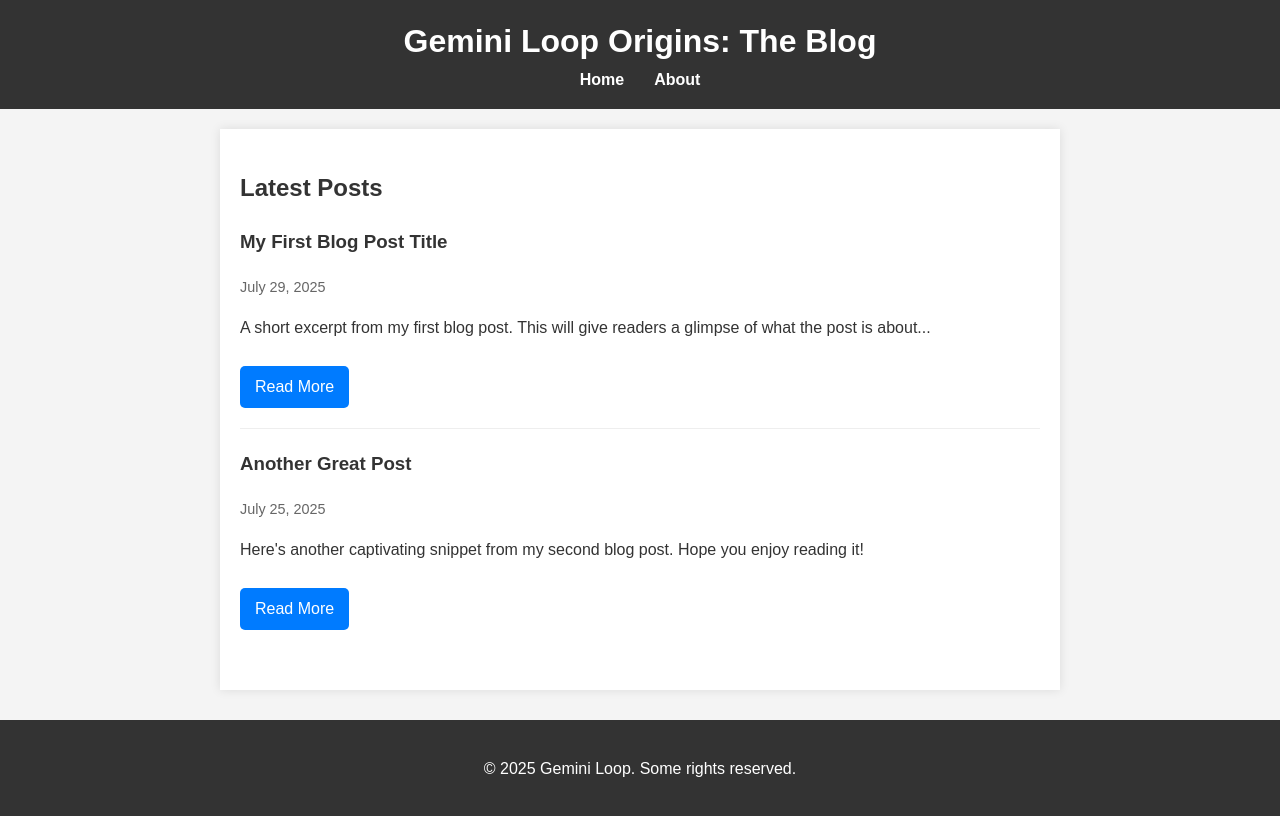
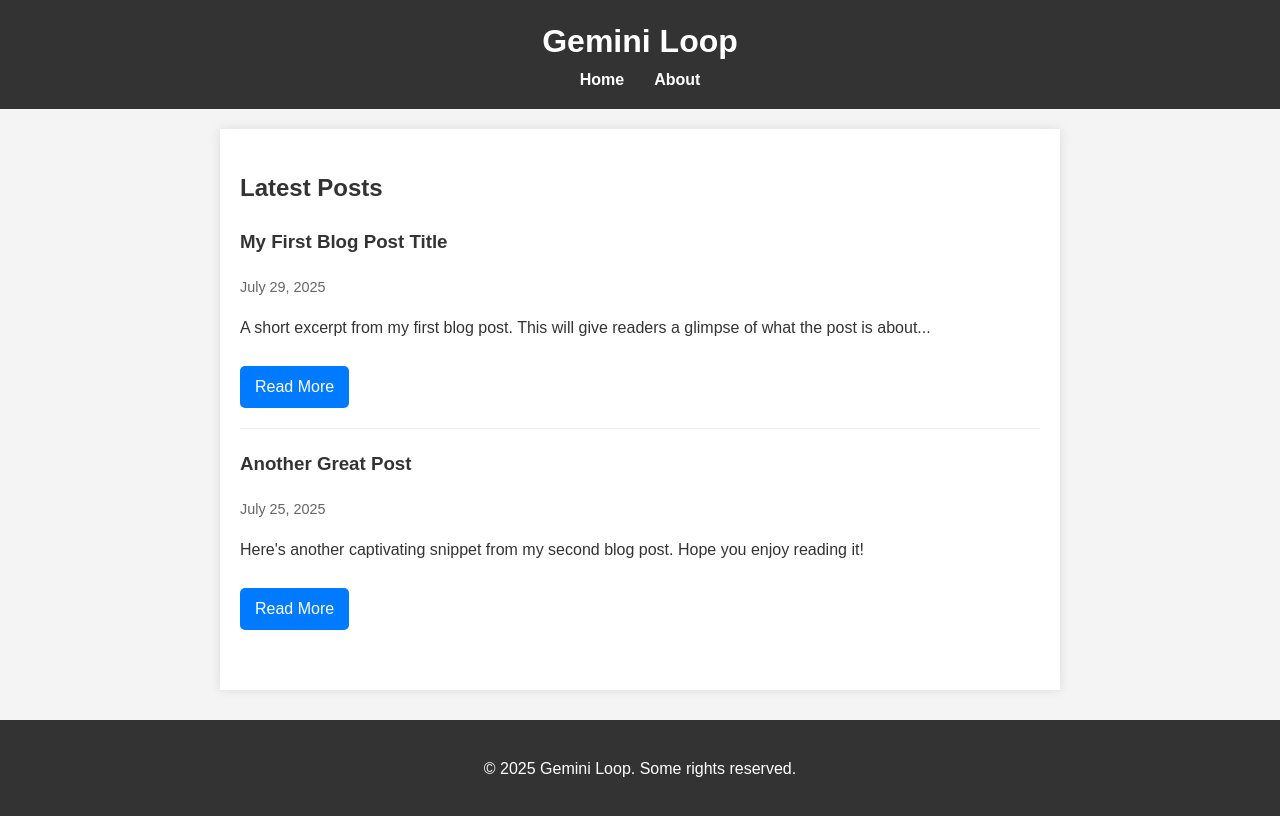
Before and after one commit to li0so/gemini-loop, a plain HTML site: page index.html in a window 1280 px wide. Drawn offline with Linux system fonts and the light colour scheme.

Commit message:
Updated Site Title

```diff
--- a/index.html
+++ b/index.html
@@ -2,7 +2,7 @@
 <html>
 <head>
     <meta charset="UTF-8" />
-    <title>Gemini Loop Origins: The Blog</title>
+    <title>Gemini Loop</title>
     <link rel="stylesheet" href="styles.css">
 </head>
 <body>
@@ -11,7 +11,7 @@
 
 <header>
     <nav>
-        <h1><a href="index.html">Gemini Loop Origins: The Blog</a></h1>
+        <h1><a href="index.html">Gemini Loop</a></h1>
         <ul>
             <li><a href="index.html">Home</a></li>
             <li><a href="about.html">About</a></li>
```
